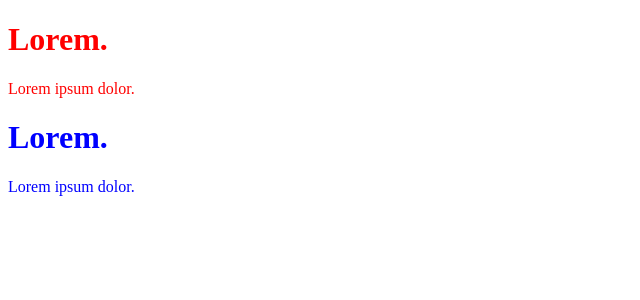
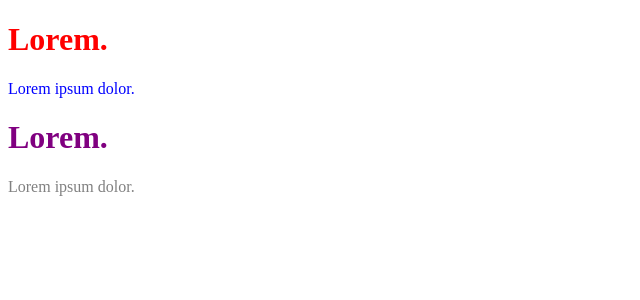
Before and after one commit to JeongHyun-Ha/learn-react, a React (Vite) app: page / in a window 1280 px wide. Shown: the top 300 px of the page, without its empty margins (0-640 px from the left). Built offline with nearby package versions, Linux system fonts and the light colour scheme.

Commit message:
style props 응용2

```diff
--- a/src/App.jsx
+++ b/src/App.jsx
@@ -1,10 +1,10 @@
 import React from "react";
 
-function MyComp({ color }) {
+function MyComp({ headColor, bodyColor }) {
   return (
-    <div style={{ color: color }}>
-      <h1>Lorem.</h1>
-      <p>Lorem ipsum dolor.</p>
+    <div>
+      <h1 style={{ color: headColor }}>Lorem.</h1>
+      <p style={{ color: bodyColor }}>Lorem ipsum dolor.</p>
     </div>
   );
 }
@@ -12,10 +12,8 @@ function MyComp({ color }) {
 function App(props) {
   return (
     <div>
-      {/* red color */}
-      <MyComp color="red" />
-      {/* blue color */}
-      <MyComp color="blue" />
+      <MyComp bodyColor={"blue"} headColor={"red"} />
+      <MyComp bodyColor={"gray"} headColor={"purple"} />
     </div>
   );
 }
```
